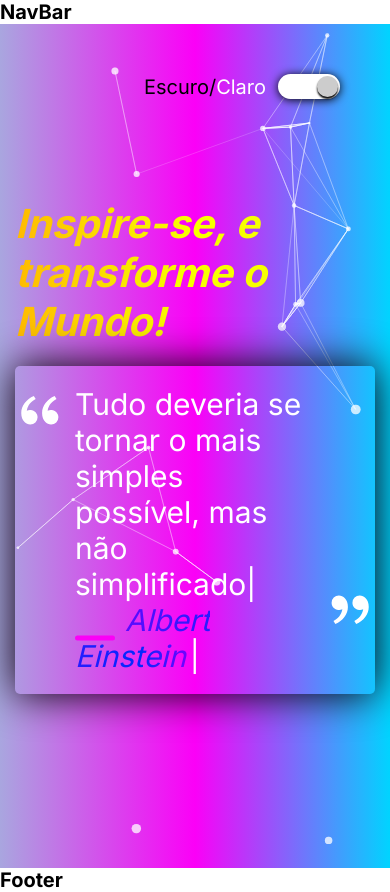
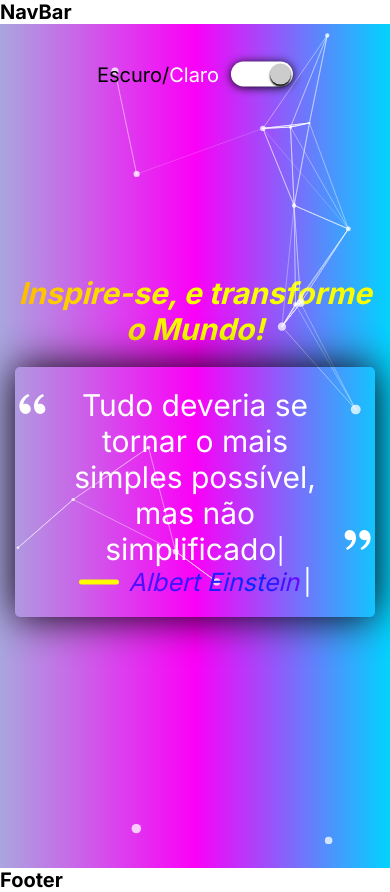
Before and after one commit to GuiLeoni14/Frases_ReactJs, a React (Vite) app: page / in a window 390 px wide. Built offline with nearby package versions, Linux system fonts and the light colour scheme; data requests are answered from the project's data file.

Commit message:
ajustando responsividade

```diff
--- a/src/components/Switch/styles.scss
+++ b/src/components/Switch/styles.scss
@@ -3,8 +3,9 @@
     align-items: center;
     justify-content: center;
     position: absolute;
+    left: 50%;
     top: 5rem;
-    right: 5rem;
+    transform: translate(-50%,-50%);
     label{
         font-size: 2rem;
         margin-right: 1.2rem;
--- a/src/index.css
+++ b/src/index.css
@@ -19,3 +19,9 @@ body{
 section{
     width: 100%;
 }
+
+@media(max-width: 370px){
+    html{
+        font-size: 56%;
+    }
+}
--- a/src/pages/Home/Frase/styles.scss
+++ b/src/pages/Home/Frase/styles.scss
@@ -7,6 +7,9 @@
     position: relative;
     z-index: 1;
     border-radius: 0.5rem;
+    .Typist{
+        text-align: center;
+    }
     p{
         color: #fff;
         display: inline;
@@ -38,7 +41,7 @@
             width: 4rem;
             height: 0.5rem;
             border-radius: 0.4rem;
-            background-color: rgba(251,0,247,1);
+            background-color: #fffb00;
             position: absolute;
             z-index: 10;
             left: 2rem;
@@ -65,4 +68,16 @@
             -webkit-text-fill-color: transparent;
         }
     }
+    @media(max-width: 500px){
+        padding: 2rem 4rem;
+        img{
+            width: 3.5rem;
+            height: 3.5rem;
+        }
+    }
+    @media(max-width: 420px){
+        span{
+            font-size: 2.5rem;
+        }
+    }
 }
--- a/src/pages/Home/styles.scss
+++ b/src/pages/Home/styles.scss
@@ -8,8 +8,14 @@
         min-height: 100vh;
         h1{
             font-size: 4rem;
+            text-align: center;
             font-style: italic;
             color: black;
+        }
+        @media(max-width: 400px){
+            h1{
+                font-size: 3rem;
+            }
         }
     }
     &.s_home_light{
```
